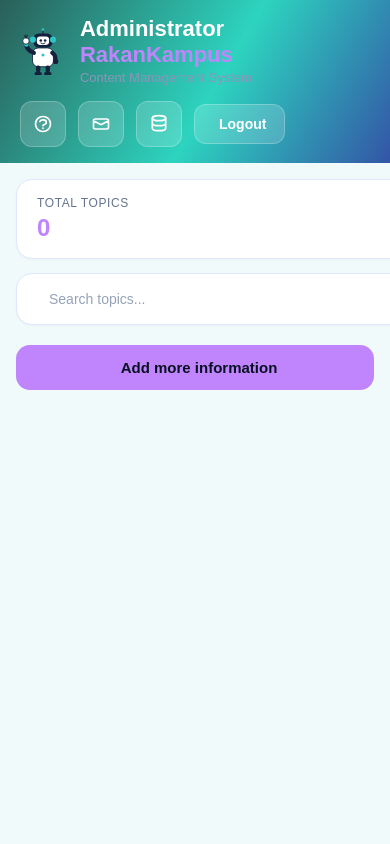
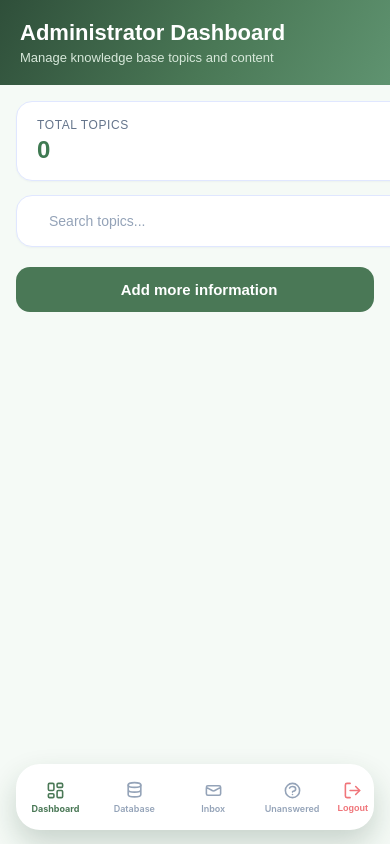
Before and after one commit to safiyirfann-bit/RakanKampus, a Laravel app: page /admin/dashboard in a window 390 px wide; the page is wider, and only the part inside the window is pictured. Run offline with Laravel 12, Linux system fonts and the light colour scheme; the visitor is signed in with stand-in values (Sample User, id 1); data that the repository does not hold is empty; parts of the project's set-up code (start-up, migrations or seed data) failed here and were passed over; some libraries are stand-ins or nearby versions.

Commit message:
Add a sage-green sidebar navigation to the Admin Dashboard
Introduces a shared partials/admin-nav.blade.php (sage-green gradient
sidebar on desktop, bottom tabbar on mobile) modeled on the student
app-nav partial, with links to Dashboard, Database, Inbox and
Unanswered (carrying their unread/unanswered badge counts) plus
Logout. Admin Dashboard now uses this sidebar instead of its old
top header bar, with a simplified gradient page-header and its
accent colors (stat value, add button, card icons) switched from
purple to the new sage-green palette to match.

Co-Authored-By: Claude Sonnet 5 <noreply@anthropic.com>
Claude-Session: https://claude.ai/code/session_01Nzgum2UbwmfoG63jQr4vdC

```diff
--- a/resources/views/admin/dashboard.blade.php
+++ b/resources/views/admin/dashboard.blade.php
@@ -9,121 +9,26 @@
 <style>
 body{
     margin:0;
-    background: #f0fafa;
+    background: #f5faf6;
     color:#1f2937;
     font-family:Arial,Helvetica,sans-serif;
 }
 
-.header{
-    display:flex;
-    justify-content:space-between;
-    align-items:center;
-    padding:20px 32px;
-    background: linear-gradient(120deg, #2a5f59, #2dd4bf 55%, #3355a6);
-    flex-wrap:wrap;
-    gap:16px;
-}
-
-.logo{
-    display:flex;
-    align-items:center;
-    gap:14px;
-}
-
-.logo-box{
-    width:48px;
-    height:48px;
-    border-radius:14px;
-    background:#c084fc;
-    color:#081124;
-    display:flex;
-    align-items:center;
-    justify-content:center;
-    font-weight:900;
-    flex-shrink:0;
-}
-
-.logo h1{
-    margin:0;
-    font-size:22px;
+.page-header{
+    padding:28px 32px;
+    background: linear-gradient(120deg, #2f4f3a, #4a7856 55%, #5f9370);
     color:#fff;
 }
 
-.logo h1 span{
-    color:#c084fc;
+.page-header h1{
+    margin:0;
+    font-size:22px;
 }
 
-.logo p{
-    margin:2px 0 0;
-    color:#8b96b8;
+.page-header p{
+    margin:4px 0 0;
+    color:#d7e8da;
     font-size:13px;
-}
-
-.header-actions{
-    display:flex;
-    align-items:center;
-    gap:12px;
-}
-
-.inbox-btn{
-    width:44px;
-    height:44px;
-    border-radius:12px;
-    background:rgba(255,255,255,.16);
-    border:1px solid rgba(255,255,255,.24);
-    display:flex;
-    align-items:center;
-    justify-content:center;
-    position:relative;
-    cursor:pointer;
-    transition:.2s;
-    text-decoration:none;
-}
-
-.inbox-btn:hover{
-    background:rgba(255,255,255,.26);
-}
-
-.inbox-btn .icon{
-    width:20px;
-    height:20px;
-    color:#fff;
-}
-
-.badge-count{
-    position:absolute;
-    top:-6px;
-    right:-6px;
-    width:20px;
-    height:20px;
-    border-radius:9999px;
-    background:#ef4444;
-    color:white;
-    font-size:11px;
-    font-weight:700;
-    display:flex;
-    align-items:center;
-    justify-content:center;
-}
-
-.logout{
-    background:rgba(255,255,255,.16);
-    border:1px solid rgba(255,255,255,.24);
-    color:white;
-    padding:11px 18px;
-    border-radius:12px;
-    font-weight:700;
-    cursor:pointer;
-    display:flex;
-    align-items:center;
-    gap:6px;
-    font-size:14px;
-}
-
-.logout:hover{
-    background:rgba(240,117,122,.22);
-    border-color:rgba(240,117,122,.4);
-    color:#fff;
 }
 
 .container{
@@ -161,7 +66,7 @@ body{
     font-size:24px;
     font-weight:800;
     margin:0;
-    color:#c084fc;
+    color:#3f7a52;
 }
 
 .search-card{
@@ -196,8 +101,8 @@ body{
 }
 
 .add-btn{
-    background:#c084fc;
-    color:#081124;
+    background:#4a7856;
+    color:#fff;
     border:none;
     padding:14px 22px;
     border-radius:14px;
@@ -230,7 +135,7 @@ body{
 }
 
 .card:hover{
-    border-color:#c084fc;
+    border-color:#5f9370;
     box-shadow: 0 6px 16px rgba(20, 40, 100, 0.1);
 }
 
@@ -238,12 +143,12 @@ body{
     width:44px;
     height:44px;
     border-radius:12px;
-    background:rgba(31,216,143,.12);
+    background:rgba(74,120,86,.12);
     display:flex;
     align-items:center;
     justify-content:center;
     flex-shrink:0;
-    color:#c084fc;
+    color:#3f7a52;
     font-size:20px;
 }
 
@@ -423,8 +328,8 @@ body{
 }
 
 @media (max-width: 768px){
-    .header{
-        padding:16px 20px;
+    .page-header{
+        padding:20px 20px;
     }
 
     .container{ padding:16px; }
@@ -462,61 +367,11 @@ body{
 
 <body>
 
-<div class="header">
+@include('partials.admin-nav', ['active' => 'dashboard', 'unansweredCount' => $unansweredCount, 'unreadFeedbackCount' => $unreadFeedbackCount])
 
-    <div class="logo">
-        <x-brand-logo size="48" />
-        <div>
-            <h1>Administrator <span>RakanKampus</span></h1>
-            <p>Content Management System</p>
-        </div>
-    </div>
-
-    <!-- Right Actions -->
-    <div class="header-actions">
-
-        <!-- Unanswered Questions -->
-        <a href="{{ route('admin.unanswered.index') }}" class="inbox-btn" aria-label="Unanswered questions">
-            <svg xmlns="http://www.w3.org/2000/svg" class="icon" fill="none" viewBox="0 0 24 24" stroke="currentColor">
-                <path stroke-linecap="round" stroke-linejoin="round" stroke-width="2"
-                      d="M8.228 9c.549-1.165 2.03-2 3.772-2 2.21 0 4 1.343 4 3 0 1.4-1.278 2.575-3.006 2.907-.542.104-.994.54-.994 1.093m0 3h.01M21 12a9 9 0 11-18 0 9 9 0 0118 0z"/>
-            </svg>
-            @if($unansweredCount > 0)
-                <span class="badge-count">{{ $unansweredCount }}</span>
-            @endif
-        </a>
-
-        <!-- Feedback Inbox -->
-        <a href="{{ route('admin.inbox') }}" class="inbox-btn" aria-label="Feedback inbox">
-            <svg xmlns="http://www.w3.org/2000/svg" class="icon" fill="none" viewBox="0 0 24 24" stroke="currentColor">
-                <path stroke-linecap="round" stroke-linejoin="round" stroke-width="2"
-                      d="M3 8l7.89 4.26a2 2 0 002.22 0L21 8m-2 10H5a2 2 0 01-2-2V8a2 2 0 012-2h14a2 2 0 012 2v8a2 2 0 01-2 2z"/>
-            </svg>
-            @if($unreadFeedbackCount > 0)
-                <span class="badge-count">{{ $unreadFeedbackCount }}</span>
-            @endif
-        </a>
-
-        <!-- Database viewer -->
-        <a href="{{ route('admin.database') }}" class="inbox-btn" aria-label="Database viewer">
-            <svg xmlns="http://www.w3.org/2000/svg" class="icon" fill="none" viewBox="0 0 24 24" stroke="currentColor">
-                <ellipse cx="12" cy="5" rx="8" ry="3" stroke-width="2"/>
-                <path stroke-linecap="round" stroke-linejoin="round" stroke-width="2"
-                      d="M4 5v6c0 1.66 3.58 3 8 3s8-1.34 8-3V5M4 11v6c0 1.66 3.58 3 8 3s8-1.34 8-3v-6"/>
-            </svg>
-        </a>
-
-        <!-- Logout -->
-        <form method="POST" action="{{ route('logout') }}">
-            @csrf
-            <button class="logout" type="submit">
-                <i class="ti ti-logout" aria-hidden="true"></i>
-                Logout
-            </button>
-        </form>
-
-    </div>
-
+<div class="page-header">
+    <h1>Administrator Dashboard</h1>
+    <p>Manage knowledge base topics and content</p>
 </div>
 
 
--- /dev/null
+++ b/resources/views/partials/admin-nav.blade.php
@@ -0,0 +1,136 @@
+@php
+  $adminNavActive = $active ?? 'dashboard';
+  $adminUnanswered = $unansweredCount ?? 0;
+  $adminUnreadFeedback = $unreadFeedbackCount ?? 0;
+  $adminNavItems = [
+    ['key' => 'dashboard', 'route' => 'admin.dashboard', 'label' => 'Dashboard', 'icon' => '<rect x="3" y="3" width="7" height="9" rx="1.5"></rect><rect x="14" y="3" width="7" height="5" rx="1.5"></rect><rect x="14" y="12" width="7" height="9" rx="1.5"></rect><rect x="3" y="16" width="7" height="5" rx="1.5"></rect>', 'badge' => 0],
+    ['key' => 'database', 'route' => 'admin.database', 'label' => 'Database', 'icon' => '<ellipse cx="12" cy="5" rx="8" ry="3"></ellipse><path d="M4 5v6c0 1.66 3.58 3 8 3s8-1.34 8-3V5M4 11v6c0 1.66 3.58 3 8 3s8-1.34 8-3v-6"></path>', 'badge' => 0],
+    ['key' => 'inbox', 'route' => 'admin.inbox', 'label' => 'Inbox', 'icon' => '<path d="M3 8l7.89 4.26a2 2 0 0 0 2.22 0L21 8m-2 10H5a2 2 0 0 1-2-2V8a2 2 0 0 1 2-2h14a2 2 0 0 1 2 2v8a2 2 0 0 1-2 2z"></path>', 'badge' => $adminUnreadFeedback],
+    ['key' => 'unanswered', 'route' => 'admin.unanswered.index', 'label' => 'Unanswered', 'icon' => '<path d="M8.228 9c.549-1.165 2.03-2 3.772-2 2.21 0 4 1.343 4 3 0 1.4-1.278 2.575-3.006 2.907-.542.104-.994.54-.994 1.093m0 3h.01M21 12a9 9 0 1 1-18 0 9 9 0 0 1 18 0z"></path>', 'badge' => $adminUnanswered],
+  ];
+@endphp
+<style>
+  .rk-admin-sidebar {
+    position: fixed;
+    left: 0;
+    top: 0;
+    bottom: 0;
+    width: 220px;
+    background: linear-gradient(175deg, #2f4f3a, #4a7856 55%, #5f9370);
+    display: none;
+    flex-direction: column;
+    font-family: -apple-system, BlinkMacSystemFont, "Segoe UI", Roboto, Helvetica, Arial, sans-serif;
+    z-index: 38;
+  }
+  .rk-admin-sidebar-brand { display: flex; align-items: center; gap: 10px; padding: 22px 20px 6px; flex-shrink: 0; }
+  .rk-admin-sidebar-brand span { font-size: 15.5px; font-weight: 800; color: #fff; }
+  .rk-admin-sidebar-sub { padding: 0 20px 16px; font-size: 11px; color: #d7e8da; flex-shrink: 0; }
+  .rk-admin-sidebar-nav { flex: 1; min-height: 0; overflow-y: auto; padding: 8px 12px; display: flex; flex-direction: column; gap: 3px; }
+  .rk-admin-nav-link { display: flex; align-items: center; gap: 12px; padding: 11px 13px; border-radius: 10px; text-decoration: none; color: #d7e8da; font-weight: 500; position: relative; }
+  .rk-admin-nav-link svg { width: 18px; height: 18px; stroke: currentColor; flex-shrink: 0; }
+  .rk-admin-nav-link span { font-size: 13px; }
+  .rk-admin-nav-link.active { background: rgba(255,255,255,0.16); color: #fff; font-weight: 700; }
+  .rk-admin-nav-badge {
+    margin-left: auto;
+    min-width: 18px; height: 18px; padding: 0 5px;
+    border-radius: 9999px;
+    background: #ef4444; color: #fff;
+    font-size: 10.5px; font-weight: 700;
+    display: flex; align-items: center; justify-content: center;
+  }
+  .rk-admin-sidebar-logout {
+    display: flex; align-items: center; gap: 10px;
+    padding: 14px 18px;
+    border-top: 1px solid rgba(255,255,255,0.16);
+    flex-shrink: 0;
+    background: none; border: none; width: 100%;
+    color: #fff; font-size: 13px; font-weight: 700;
+    cursor: pointer; text-align: left;
+  }
+  .rk-admin-sidebar-logout svg { width: 17px; height: 17px; stroke: currentColor; flex-shrink: 0; }
+  .rk-admin-sidebar-logout:hover { background: rgba(0,0,0,0.12); }
+
+  .rk-admin-tabbar {
+    display: none;
+    position: fixed;
+    left: 16px; right: 16px;
+    bottom: calc(14px + env(safe-area-inset-bottom, 0px));
+    height: 66px;
+    background: #ffffff;
+    border-radius: 24px;
+    align-items: center;
+    justify-content: space-around;
+    box-shadow: 0 14px 30px rgba(20, 61, 33, 0.2);
+    z-index: 38;
+    font-family: -apple-system, BlinkMacSystemFont, "Segoe UI", Roboto, Helvetica, Arial, sans-serif;
+  }
+  .rk-admin-tab-link { display: flex; flex-direction: column; flex: 1; align-items: center; justify-content: center; gap: 3px; text-decoration: none; color: #94a3b8; position: relative; }
+  .rk-admin-tab-link svg { width: 19px; height: 19px; stroke: currentColor; }
+  .rk-admin-tab-link span { font-size: 9px; font-weight: 600; }
+  .rk-admin-tab-link.active { color: #4a7856; }
+  .rk-admin-tab-link.active span { font-weight: 700; }
+  .rk-admin-tab-badge {
+    position: absolute; top: 2px; right: calc(50% - 18px);
+    min-width: 15px; height: 15px; padding: 0 3px;
+    border-radius: 9999px; background: #ef4444; color: #fff;
+    font-size: 9px; font-weight: 700;
+    display: flex; align-items: center; justify-content: center;
+  }
+  .rk-admin-tab-logout { color: #f0757a; }
+
+  @media (min-width: 861px) {
+    .rk-admin-sidebar { display: flex; }
+    body { margin-left: 220px; }
+  }
+  @media (max-width: 860px) {
+    .rk-admin-tabbar { display: flex; }
+    body { padding-bottom: 96px; }
+  }
+</style>
+
+<nav class="rk-admin-sidebar">
+  <div class="rk-admin-sidebar-brand">
+    <x-brand-logo size="30" />
+    <span>RakanKampus</span>
+  </div>
+  <div class="rk-admin-sidebar-sub">Administrator</div>
+  <div class="rk-admin-sidebar-nav">
+    @foreach($adminNavItems as $item)
+      <a href="{{ route($item['route']) }}" class="rk-admin-nav-link {{ $adminNavActive === $item['key'] ? 'active' : '' }}">
+        <svg viewBox="0 0 24 24" fill="none" stroke-width="2.2" stroke-linecap="round" stroke-linejoin="round">{!! $item['icon'] !!}</svg>
+        <span>{{ $item['label'] }}</span>
+        @if($item['badge'] > 0)
+          <span class="rk-admin-nav-badge">{{ $item['badge'] }}</span>
+        @endif
+      </a>
+    @endforeach
+  </div>
+  <form method="POST" action="{{ route('logout') }}">
+    @csrf
+    <button type="submit" class="rk-admin-sidebar-logout">
+      <svg viewBox="0 0 24 24" fill="none" stroke-linecap="round" stroke-linejoin="round"><path d="M9 21H5a2 2 0 0 1-2-2V5a2 2 0 0 1 2-2h4"></path><path d="M16 17l5-5-5-5"></path><path d="M21 12H9"></path></svg>
+      Logout
+    </button>
+  </form>
+</nav>
+
+<nav class="rk-admin-tabbar">
+  @foreach($adminNavItems as $item)
+    <a href="{{ route($item['route']) }}"
+       class="rk-admin-tab-link {{ $adminNavActive === $item['key'] ? 'active' : '' }}"
+       aria-label="{{ $item['label'] }}">
+      <svg viewBox="0 0 24 24" fill="none" stroke-width="2" stroke-linecap="round" stroke-linejoin="round">{!! $item['icon'] !!}</svg>
+      <span>{{ $item['label'] }}</span>
+      @if($item['badge'] > 0)
+        <span class="rk-admin-tab-badge">{{ $item['badge'] }}</span>
+      @endif
+    </a>
+  @endforeach
+  <form method="POST" action="{{ route('logout') }}">
+    @csrf
+    <button type="submit" class="rk-admin-tab-link rk-admin-tab-logout" aria-label="Logout" style="background:none;border:none;cursor:pointer;">
+      <svg viewBox="0 0 24 24" fill="none" stroke-width="2" stroke-linecap="round" stroke-linejoin="round"><path d="M9 21H5a2 2 0 0 1-2-2V5a2 2 0 0 1 2-2h4"></path><path d="M16 17l5-5-5-5"></path><path d="M21 12H9"></path></svg>
+      <span>Logout</span>
+    </button>
+  </form>
+</nav>
```
